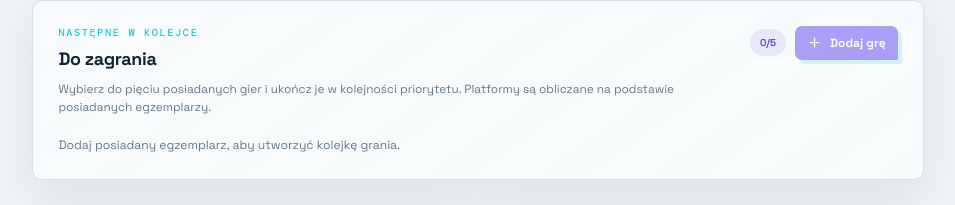
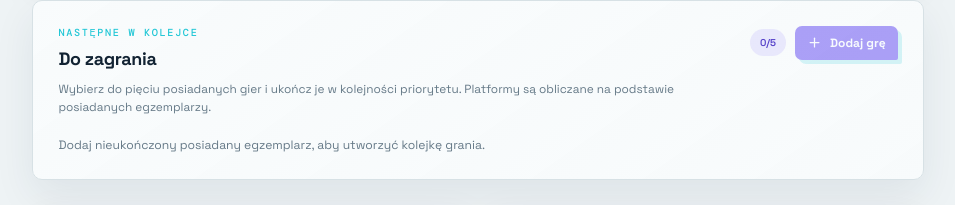
Before and after one commit to PrzemyslawMikos/games-collection, a React (Vite) app: page / in a window 1280 px wide. Shown: the part 873-1078 px from the top of the page, without its empty margins (286-1241 px from the left). Built offline with nearby package versions, Linux system fonts and the light colour scheme.

Commit message:
feat: queue collection management improvements

```diff
--- a/src/app/CollectionProvider.tsx
+++ b/src/app/CollectionProvider.tsx
@@ -189,13 +189,22 @@ export function CollectionProvider({ children }: { children: ReactNode }) {
       addFuturePlayGame: (gameId) => {
         mutate((current) => {
           if (current.futurePlayGameIds.length >= 5 || current.futurePlayGameIds.includes(gameId)) return current
-          if (!current.games.some((game) => game.id === gameId) || !current.entries.some((entry) => entry.gameId === gameId)) return current
+          if (!current.games.some((game) => game.id === gameId) || !current.entries.some((entry) => entry.gameId === gameId && entry.completion !== 'completed')) return current
           return { ...current, futurePlayGameIds: [...current.futurePlayGameIds, gameId] }
         })
       },
       removeFuturePlayGame: (gameId) => {
         mutate((current) => ({
           ...current,
+          futurePlayGameIds: current.futurePlayGameIds.filter((candidate) => candidate !== gameId),
+        }))
+      },
+      finishFuturePlayGame: (gameId) => {
+        mutate((current) => ({
+          ...current,
+          entries: current.entries.map((entry) => entry.gameId === gameId
+            ? { ...entry, completion: 'completed', updatedAt: now() }
+            : entry),
           futurePlayGameIds: current.futurePlayGameIds.filter((candidate) => candidate !== gameId),
         }))
       },
--- a/src/app/collectionContext.ts
+++ b/src/app/collectionContext.ts
@@ -28,6 +28,7 @@ export interface CollectionContextValue {
   deleteEntry: (entryId: string) => void
   addFuturePlayGame: (gameId: string) => void
   removeFuturePlayGame: (gameId: string) => void
+  finishFuturePlayGame: (gameId: string) => void
   moveFuturePlayGame: (gameId: string, direction: 'up' | 'down') => void
   reorderFuturePlayGame: (gameId: string, targetIndex: number) => void
   addPlan: (gameId: string, values: Partial<Omit<GamePlan, 'id' | 'gameId' | 'createdAt' | 'updatedAt'>>) => void
--- a/src/data/mock-collection.json
+++ b/src/data/mock-collection.json
@@ -2,11 +2,11 @@
   "schemaVersion": 2,
   "updatedAt": "2026-01-15T12:00:00.000Z",
   "futurePlayGameIds": [
-    "mock_game_astro_bot",
     "mock_game_elden_ring",
     "mock_game_resident_evil_4",
     "mock_game_baldurs_gate_iii",
-    "mock_game_bloodborne"
+    "mock_game_grand_theft_auto_v",
+    "mock_game_cyberpunk_2077"
   ],
   "games": [
     {
--- a/src/domain/model.ts
+++ b/src/domain/model.ts
@@ -192,9 +192,9 @@ export const cloneCollection = (data: CollectionData): CollectionData =>
 
 export const normalizeCollection = (data: CollectionData): CollectionData => {
   const gameIds = new Set(data.games.map((game) => game.id))
-  const ownedGameIds = new Set(data.entries.map((entry) => entry.gameId))
+  const unfinishedGameIds = new Set(data.entries.filter((entry) => entry.completion !== 'completed').map((entry) => entry.gameId))
   const futurePlayGameIds = [...new Set(data.futurePlayGameIds ?? [])]
-    .filter((gameId) => gameIds.has(gameId) && ownedGameIds.has(gameId))
+    .filter((gameId) => gameIds.has(gameId) && unfinishedGameIds.has(gameId))
     .slice(0, 5)
 
   return { ...data, schemaVersion: DATA_SCHEMA_VERSION, futurePlayGameIds }
--- a/src/i18n/catalogs.ts
+++ b/src/i18n/catalogs.ts
@@ -94,14 +94,14 @@ export const en = {
   'dashboard.futurePlayDescription': 'Choose up to five owned games and finish them in priority order. Platforms are calculated from your owned copies.',
   'dashboard.futurePlayAdd': 'Add game',
   'dashboard.futurePlayAddTitle': 'Add to future play',
-  'dashboard.futurePlayAddDescription': 'Only games with at least one owned copy are available. Add a game to the end of the queue.',
+  'dashboard.futurePlayAddDescription': 'Only unfinished games with at least one owned copy are available. Add a game to the end of the queue.',
   'dashboard.futurePlaySearch': 'Search owned games…',
   'dashboard.futurePlayChooseGame': 'Choose an owned game.',
   'dashboard.futurePlayAvailablePlatforms': 'AVAILABLE PLATFORMS',
   'dashboard.futurePlaySelectionHint': 'Select a game to preview its owned platforms and queue position.',
   'dashboard.futurePlaySelectionNote': 'This game will be added as priority {count}. The platform list follows your owned copies.',
   'dashboard.futurePlayEmpty': 'Your future-play queue is empty. Pick the next game you want to finish.',
-  'dashboard.futurePlayNoCandidates': 'Add an owned copy before creating a future-play queue.',
+  'dashboard.futurePlayNoCandidates': 'Add an unfinished owned copy before creating a future-play queue.',
   'dashboard.futurePlayGame': 'Game',
   'dashboard.futurePlayPlatform': 'Available platform',
   'dashboard.futurePlayPriority': 'Priority',
@@ -449,14 +449,14 @@ export const pl: Record<keyof typeof en, string> = {
   'dashboard.futurePlayDescription': 'Wybierz do pięciu posiadanych gier i ukończ je w kolejności priorytetu. Platformy są obliczane na podstawie posiadanych egzemplarzy.',
   'dashboard.futurePlayAdd': 'Dodaj grę',
   'dashboard.futurePlayAddTitle': 'Dodaj do kolejki grania',
-  'dashboard.futurePlayAddDescription': 'Dostępne są tylko gry z co najmniej jednym posiadanym egzemplarzem. Nowa gra trafi na koniec kolejki.',
+  'dashboard.futurePlayAddDescription': 'Dostępne są tylko nieukończone gry z co najmniej jednym posiadanym egzemplarzem. Nowa gra trafi na koniec kolejki.',
   'dashboard.futurePlaySearch': 'Szukaj posiadanych gier…',
   'dashboard.futurePlayChooseGame': 'Wybierz posiadaną grę.',
   'dashboard.futurePlayAvailablePlatforms': 'DOSTĘPNE PLATFORMY',
   'dashboard.futurePlaySelectionHint': 'Wybierz grę, aby zobaczyć posiadane platformy i jej miejsce w kolejce.',
   'dashboard.futurePlaySelectionNote': 'Gra zostanie dodana z priorytetem {count}. Lista platform wynika z posiadanych egzemplarzy.',
   'dashboard.futurePlayEmpty': 'Kolejka grania jest pusta. Wybierz następną grę do ukończenia.',
-  'dashboard.futurePlayNoCandidates': 'Dodaj posiadany egzemplarz, aby utworzyć kolejkę grania.',
+  'dashboard.futurePlayNoCandidates': 'Dodaj nieukończony posiadany egzemplarz, aby utworzyć kolejkę grania.',
   'dashboard.futurePlayGame': 'Gra',
   'dashboard.futurePlayPlatform': 'Dostępna platforma',
   'dashboard.futurePlayPriority': 'Priorytet',
--- a/src/pages/DashboardPage.tsx
+++ b/src/pages/DashboardPage.tsx
@@ -102,7 +102,7 @@ export function DashboardPage() {
 }
 
 function FuturePlayPanel() {
-  const { data, addFuturePlayGame, removeFuturePlayGame, moveFuturePlayGame, reorderFuturePlayGame } = useCollection()
+  const { data, addFuturePlayGame, finishFuturePlayGame, moveFuturePlayGame, reorderFuturePlayGame } = useCollection()
   const { t } = useTranslation()
   const [addOpen, setAddOpen] = useState(false)
   const [selectedTitle, setSelectedTitle] = useState('')
@@ -110,8 +110,9 @@ function FuturePlayPanel() {
   const [selectionError, setSelectionError] = useState('')
   const [draggedGameId, setDraggedGameId] = useState<string | null>(null)
   const ownedGameIds = new Set(data.entries.map((entry) => entry.gameId))
+  const unfinishedGameIds = new Set(data.entries.filter((entry) => entry.completion !== 'completed').map((entry) => entry.gameId))
   const candidates = data.games
-    .filter((game) => ownedGameIds.has(game.id) && !data.futurePlayGameIds.includes(game.id))
+    .filter((game) => ownedGameIds.has(game.id) && unfinishedGameIds.has(game.id) && !data.futurePlayGameIds.includes(game.id))
     .sort((a, b) => a.title.localeCompare(b.title))
   const rows = data.futurePlayGameIds
     .map((gameId) => data.games.find((game) => game.id === gameId))
@@ -187,7 +188,7 @@ function FuturePlayPanel() {
               <div className="future-play-actions" data-label={t('dashboard.futurePlayActions')}>
                 <button className="icon-button future-order-button" type="button" disabled={index === 0} aria-label={t('dashboard.futurePlayMoveUp', { title: game.title })} onClick={() => moveFuturePlayGame(game.id, 'up')}><ArrowUp size={16} /></button>
                 <button className="icon-button future-order-button" type="button" disabled={index === rows.length - 1} aria-label={t('dashboard.futurePlayMoveDown', { title: game.title })} onClick={() => moveFuturePlayGame(game.id, 'down')}><ArrowDown size={16} /></button>
-                <button className="button button-small future-finish-button" type="button" onClick={() => removeFuturePlayGame(game.id)}><Check size={15} /> {t('dashboard.futurePlayFinished')}</button>
+                <button className="button button-small future-finish-button" type="button" onClick={() => finishFuturePlayGame(game.id)}><Check size={15} /> {t('dashboard.futurePlayFinished')}</button>
               </div>
             </div>
           })}
```
Also changed, not shown: 2 other files (tests, documents, lock files or other folders).
